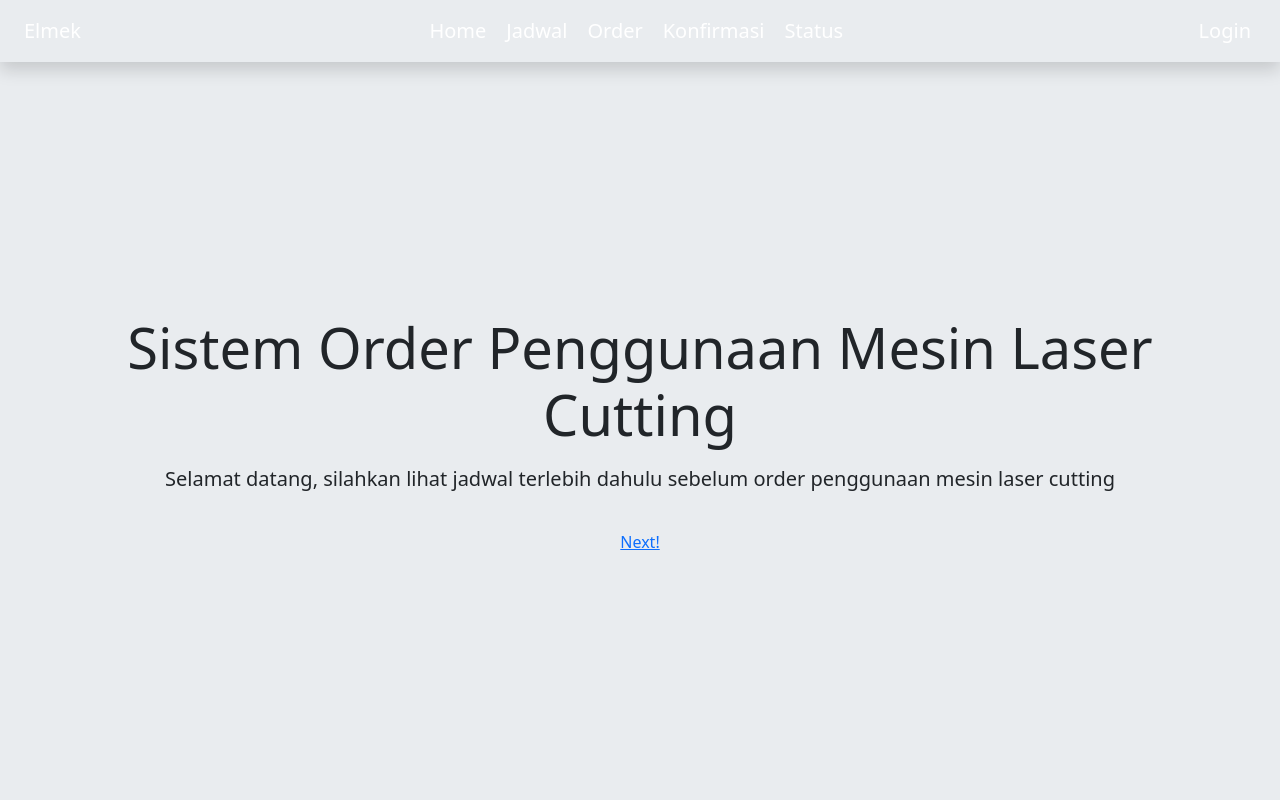
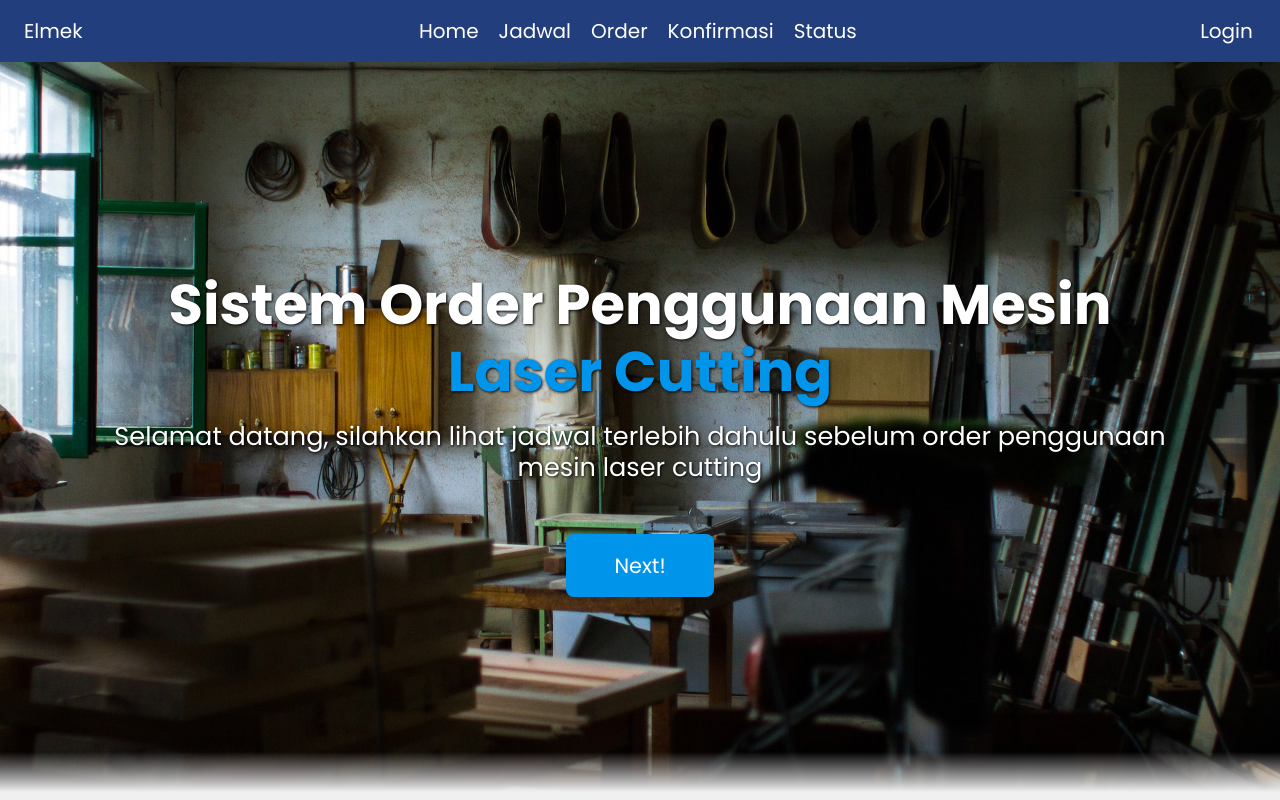
Before and after one commit to asepirfans/web-elmek, a plain HTML site: page index.html in a window 1280 px wide. Shown: the top 800 px of the page. Drawn offline with nearby package versions, Linux system fonts and the light colour scheme; no server answers.

Commit message:
Update CSS

```diff
--- a/src/style.css
+++ b/src/style.css
@@ -1,3 +1,109 @@
+* {
+  margin: 0;
+  padding: 0;
+  text-decoration: none;
+  box-sizing: border-box;
+  outline: none;
+  border: none;
+}
+body {
+  font-family: "Poppins", sans-serif;
+  background-color: #f0f0f0;
+}
+
+.navbar {
+  background-color: #223E7C ;
+}
+
+.jumbotron {
+  /* background-color: #0095eb; */
+  background-image: url("../src/image/lc.jpg");
+  background-repeat: no-repeat;
+  background-size: cover;
+  background-position: center;
+  position: relative;
+}
+
+.jumbotron::after {
+  content: "";
+  display: block;
+  position: absolute;
+  width: 100%;
+  height: 20%;
+  bottom: 0;
+  background: linear-gradient(0deg, rgba(240, 240, 240, 1) 5%, rgba(240,240,240, 0) 30%);
+}
+
+.jumbotron span {
+  color: #0095eb;
+  text-shadow: 1px 1px 3px rgba(1, 1, 1, 1);
+}
+
+.jumbotron h1 {
+  color: #fff;
+  text-shadow: 1px 1px 3px rgba(1, 1, 3, 1);
+  line-height: 1.2;
+  font-weight: 700;
+}
+
+.jumbotron p {
+  color: #fff;
+  font-size: 1.6rem;
+  margin-top: 1rem;
+  font-weight: 400;
+  color: #ffff;
+  text-shadow: 1px 1px 3px rgba(1, 1, 1, 1);
+  line-height: 1.2;
+}
+
+.cta {
+  text-decoration: none;
+  margin-top: 1rem;
+  display: inline-block;
+  padding: 1rem 3rem;
+  font-size: 1.3rem;
+  color: #fefefe;
+  background-color: #0095eb;
+  border-radius: 0.5rem;
+  border-shadow: 1px 1px 3px rgba(1, 1, 1, 0.5);
+}
+
+.cta:hover {
+  text-decoration: none;
+  background-color: #223E7C;
+  color: #fefefe;
+}
+
+
+
+#home {
+  color: white;
+}
+
+.container-content{
+  background-color: #0095eb;
+  position: relative;
+}
+
+.container-content::after {
+  content: "";
+  display: block;
+  position: absolute;
+  width: 100%;
+  height: 20%;
+  bottom: 605px;
+  background: linear-gradient(0deg, rgba(0, 149, 235, 1) 5%, rgba(240,240,240, 0) 20%);
+}
+
+.container-content h1 {
+  color: white;
+}
+
+.footer {
+  background-color: #223E7C ;
+  color: white;
+}
+
 .responsive-iframe {
     position: relative;
     /* overflow: hidden; */
@@ -110,4 +216,7 @@
     td {
       padding: 4px;
     }
+    .display-4 {
+      font-size: 32px;
+    }
   }
```
